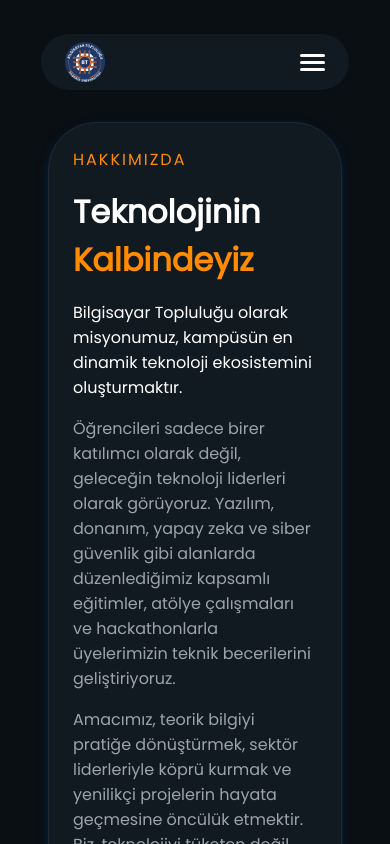
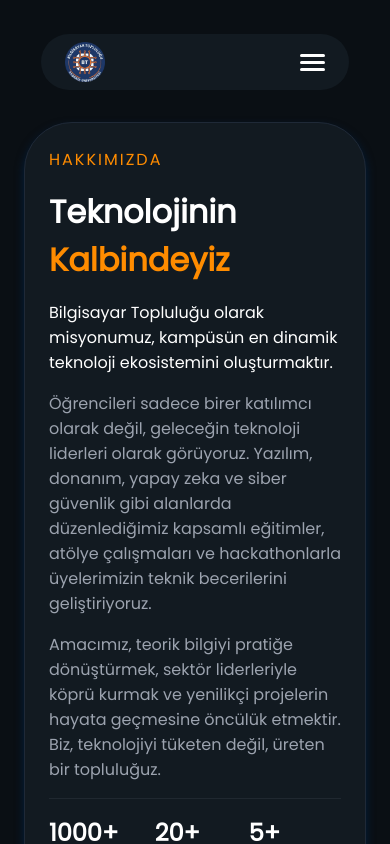
Before and after one commit to riavenn/bt-website, a React (Vite) app: page /hakkimizda in a window 390 px wide. Shown: the top 844 px of the page. Built offline with nearby package versions, Linux system fonts and the light colour scheme.

Commit message:
style: reduce header margins on Home and About components

```diff
--- a/src/Components/AboutComponents/Header/Header.module.css
+++ b/src/Components/AboutComponents/Header/Header.module.css
@@ -145,11 +145,14 @@
 
 @media (max-width: 768px) {
   .container {
-    margin: var(--margin-sm) var(--margin-xl);
+    margin: var(--margin-sm) var(--margin-lg);
   }
   .mainContent {
     flex-direction: column;
     padding: var(--padding-lg);
+  }
+  .mainContent:hover {
+    box-shadow: var(--box-shadow-secondary);
   }
   .mainContent::before,
   .mainContent::after {
--- a/src/Components/HomeComponents/AboutUs/AboutUs.module.css
+++ b/src/Components/HomeComponents/AboutUs/AboutUs.module.css
@@ -112,11 +112,14 @@
 
 @media (max-width: 768px) {
   .container {
-    margin: var(--margin-xl);
+    margin: var(--margin-lg);
   }
   .cardContent {
     flex-direction: column;
     padding: calc(2 * var(--padding-md));
+  }
+  .cardContent:hover {
+    box-shadow: var(--box-shadow-secondary);
   }
   .leftContent {
     gap: var(--gap-lg);
--- a/src/Components/HomeComponents/Partnerships/Partnerships.module.css
+++ b/src/Components/HomeComponents/Partnerships/Partnerships.module.css
@@ -40,7 +40,6 @@
 
 .image {
   border-radius: var(--border-radius-lg);
-  /* object-fit: cover; */
   width: 125px;
   height: 100px;
 }
```
